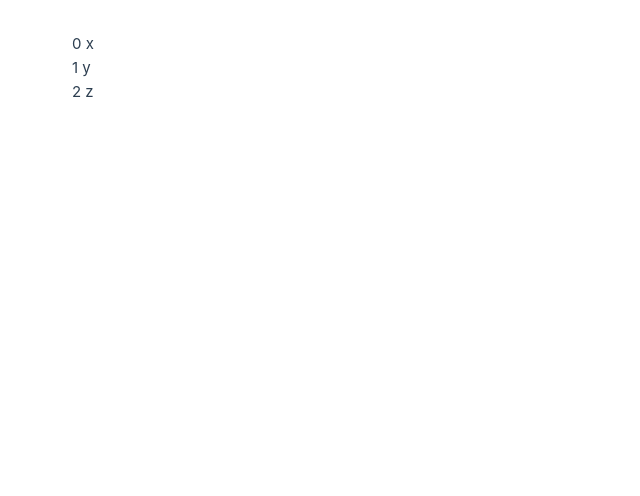
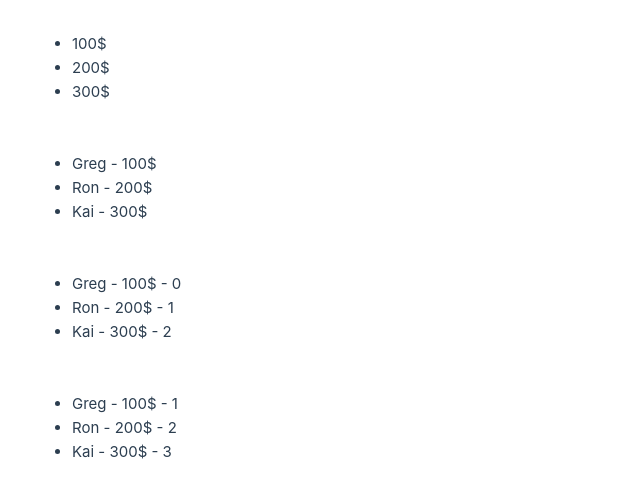
Before and after one commit to KReeDo47/Vue3Exercises, a Vue app in the folder Vue3Exercises/: page / in a window 1280 px wide. Shown: the top 496 px of the page, without its empty margins (0-640 px from the left). Built offline with nearby package versions, Linux system fonts and the light colour scheme.

Commit message:
exercise_29

```diff
--- a/Vue3Exercises/src/App.vue
+++ b/Vue3Exercises/src/App.vue
@@ -1,15 +1,35 @@
 <script>
-  export default{
-    data(){
-      return{
-        arr: ['x', 'y', 'z'],
-      }
-    }
+export default{
+data(){
+  return{
+    obj: {Greg:'100$', Ron:'200$', Kai:'300$'},
   }
+},
+methods: {
+}
+}
 </script>
+
 <template>
-  <ul v-for="(elem, key) in arr"> {{ key }} {{ elem }}</ul>
+  <ul class="styled">
+    <li v-for="elem in obj">{{ elem }}</li>
+  </ul>
+  <br>
+  <br>
+  <ul class="styled">
+    <li v-for="(key, elem) in obj"> {{ elem }} - {{ key }}</li>
+  </ul>
+  <br>
+  <br>
+  <ul class="styled">
+    <li v-for="(key, elem, index) in obj"> {{ elem }} - {{ key }} - {{ index }}</li>
+  </ul>
+  <br>
+  <br>
+  <ul class="styled">
+    <li v-for="(key, elem, index) in obj"> {{ elem }} - {{ key }} - {{ index+1 }}</li>
+  </ul>
 </template>
 
-<style>
+<style scoped>
 </style>
```
